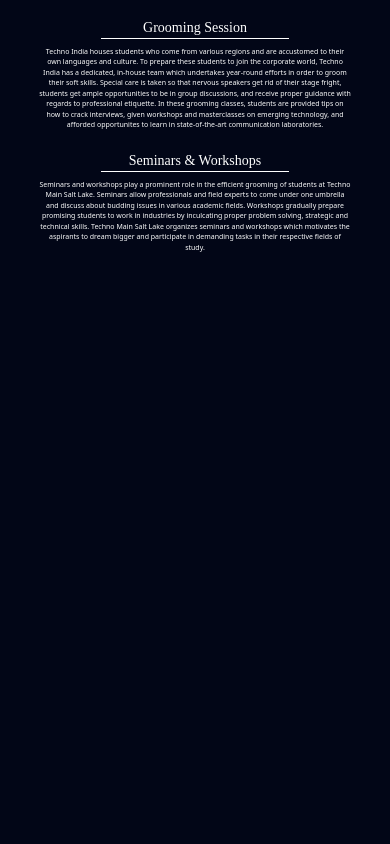
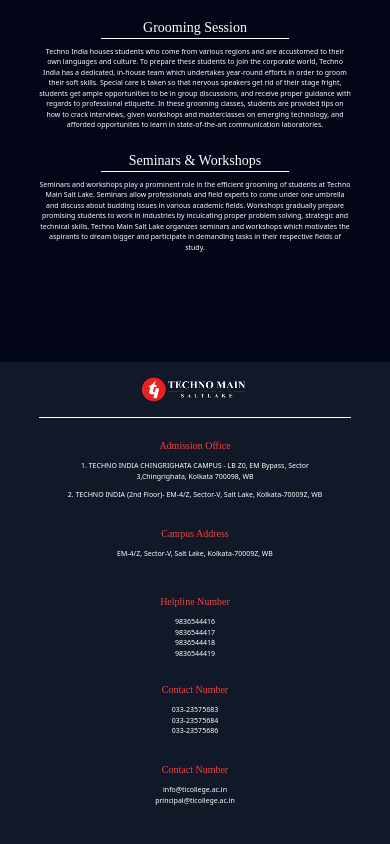
Before and after one commit to isudiptodas/TMSL-Redesigned, a React (Vite) app: page /facility in a window 390 px wide. Shown: the part 998-1842 px from the top of the page. Before the commit the page ends 1264 px from the top, so only its background shows below. Built offline with nearby package versions, Linux system fonts and the light colour scheme.

Commit message:
Update Facilities.jsx

```diff
--- a/src/pages/Facilities.jsx
+++ b/src/pages/Facilities.jsx
@@ -56,6 +56,61 @@
                     <h2 className='font-Montserrat text-white phone:text-sm sm:text-xl md:text-3xl xl:text-5xl w-60% border-b-[1px] lg:border-b-2 border-white text-center'>Seminars & Workshops</h2>
                     <p className='text-white phone:text-xs md:text-s xl:text-sm text-center'>Seminars and workshops play a prominent role in the efficient grooming of students at Techno Main Salt Lake. Seminars allow professionals and field experts to come under one umbrella and discuss about budding issues in various academic fields. Workshops gradually prepare promising students to work in industries by inculcating proper problem solving, strategic and technical skills. Techno Main Salt Lake organizes seminars and workshops which motivates the aspirants to dream bigger and participate in demanding tasks in their respective fields of study.</p>
                 </div>
+
+                <div className='bg-gray-900 phone:h-120 lg:h-125 w-full flex items-center flex-col mt-24'>
+                    <div className='phone:h-14 sm:h-20 lg:h-32 phone:w-80% flex justify-center items-center border-b-[1px] border-white'>
+                        <img className='phone:h-60% hover:rotate-3 duration-200 ease-in-out cursor-pointer' src={logo} alt="" />
+                    </div>
+
+                    <div className='h-80% w-full md:h-60%  phone:mt-2 md:mt-12 flex phone:flex-col sm:flex-wrap items-center gap-2 sm:pt-4 sm:px-8'>
+                        <div className='phone:h-20% w-80% sm:w-30% sm:h-30% lg:h-40% lg:w-50%  flex flex-col items-center phone:pt-3 phone:px-4 phone:gap-2'>
+                            <h4 className='text-red-500 font-Montserrat phone:text-s lg:text-sm'>Admission Office</h4>
+                            <p className='text-white phone:text-xs text-center lg:text-s'>
+                                1. TECHNO INDIA CHINGRIGHATA CAMPUS - LB
+                                Z0, EM Bypass, Sector 3,Chingrighata, Kolkata
+                                700098, WB
+                            </p>
+                            <p className='text-white phone:text-xs text-center lg:text-s'>
+                            2. TECHNO INDIA (2nd Floor)- EM-4/Z, Sector-V,
+                            Salt Lake, Kolkata-70009Z, WB
+                            </p>
+                        </div>
+
+                        <div className='phone:h-15% w-80% sm:w-30% sm:h-15% lg:h-25%  flex flex-col items-center phone:pt-3 phone:px-4 phone:gap-2'>
+                            <h4 className='text-red-500 font-Montserrat phone:text-s lg:text-sm'>Campus Address</h4>
+                            <p className='text-white phone:text-xs lg:text-s text-center'>
+                            EM-4/Z, Sector-V, Salt Lake, Kolkata-70009Z, WB
+                            </p>
+                        </div>
+
+                        <div className='phone:h-20% w-80% sm:w-30% sm:h-25%  flex flex-col items-center phone:pt-3 phone:px-4 phone:gap-2'>
+                            <h4 className='text-red-500 font-Montserrat phone:text-s lg:text-sm'>Helpline Number</h4>
+                            <p className='text-white phone:text-xs text-center lg:text-s'>
+                            9836544416<br></br>
+                            9836544417<br></br>
+                            9836544418<br></br>
+                            9836544419<br></br>
+                            </p>
+                        </div>
+
+                        <div className='phone:h-20% w-80% sm:w-30% sm:h-25% lg:h-30%  flex flex-col items-center phone:pt-3 phone:px-4 phone:gap-2'>
+                            <h4 className='text-red-500 font-Montserrat phone:text-s lg:text-sm'>Contact Number</h4>
+                            <p className='text-white phone:text-xs text-center lg:text-s'>
+                            033-23575683 <br></br>
+                            033-23575684 <br></br>
+                            033-23575686 <br></br>
+                            </p>
+                        </div>
+
+                        <div className='phone:h-15% w-80% sm:w-30% sm:h-25% lg:h-30% flex flex-col items-center phone:pt-1 phone:px-4 phone:gap-2'>
+                            <h4 className='text-red-500 font-Montserrat phone:text-s lg:text-sm'>Contact Number</h4>
+                            <p className='text-white phone:text-xs text-center lg:text-s'>
+                            info@ticollege.ac.in <br></br>
+                            principal@ticollege.ac.in <br></br>
+                            </p>
+                        </div>
+                    </div>
+                </div>
         </div>
     </>
   )
```
